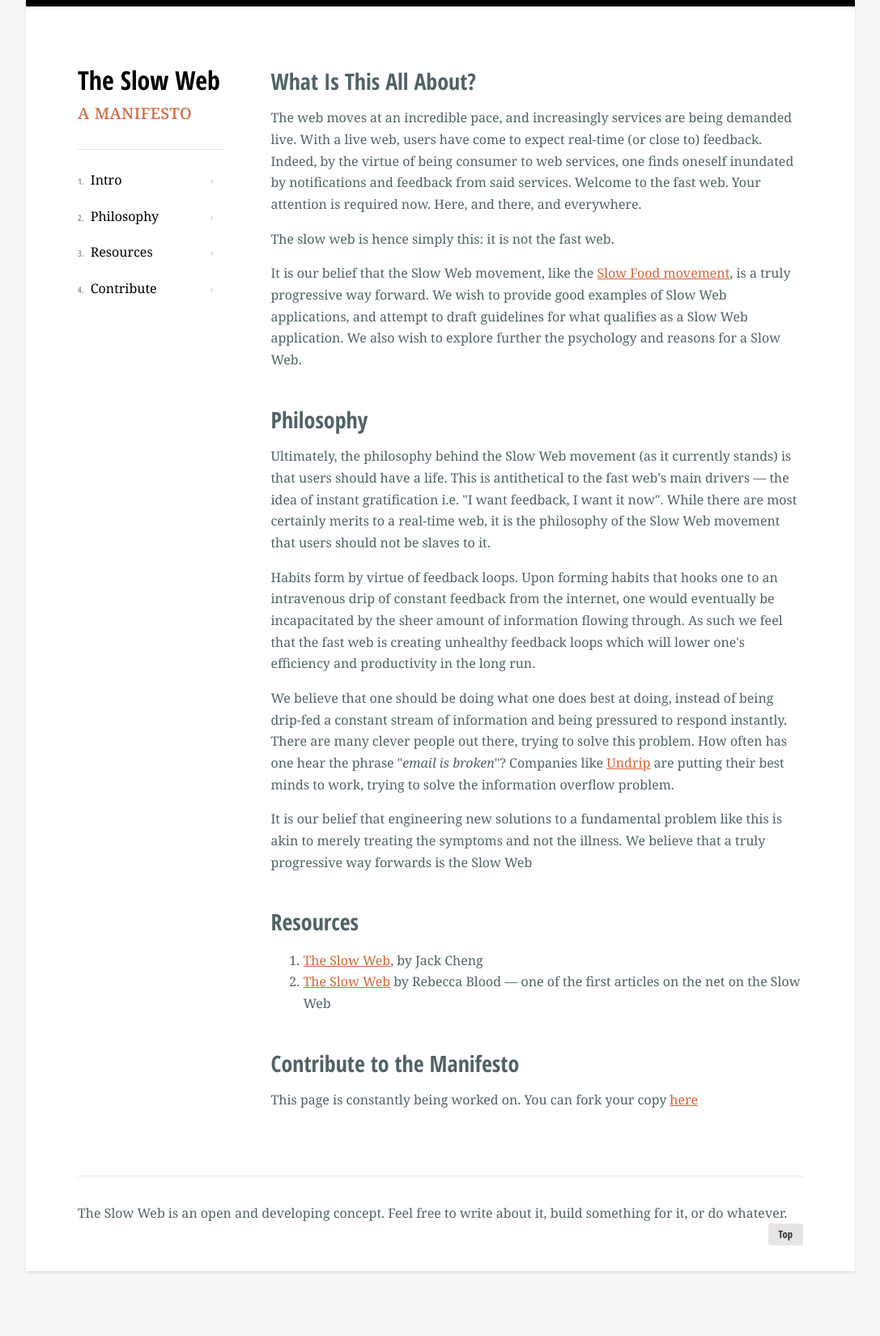
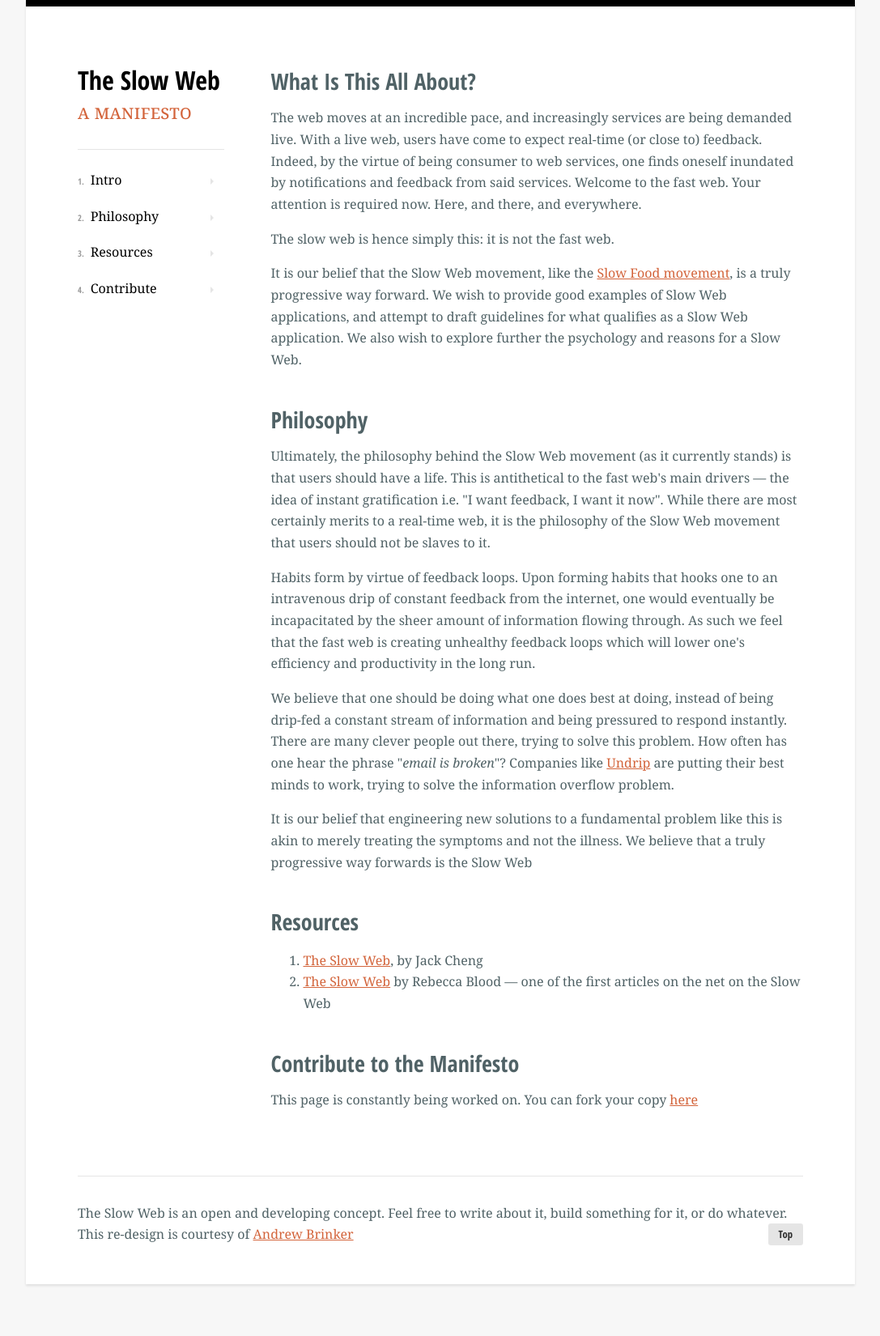
Before and after one commit to chewxy/the-slow-web, a Jekyll site: the page built from index.html, in a window 1280 px wide. Shown: the whole page at 81% size, without its empty margins (96-1183 px from the left). Built offline with Jekyll 4.4.1, drawn with Linux system fonts in a browser that asks for light colours; nearby versions of some CDN libraries; some web fonts are replaced.

Commit message:
Updated Index to have the correct attribution to Andrew Brinker

```diff
--- a/index.html
+++ b/index.html
@@ -58,5 +58,5 @@ keyword: index
     </main> <!-- /.content -->
 
     <footer class='footer'>
-        <p>The Slow Web is an open and developing concept. Feel free to write about it, build something for it, or do whatever. <a class='right button' href='#top'>Top</a></p>
+        <p>The Slow Web is an open and developing concept. Feel free to write about it, build something for it, or do whatever. This re-design is courtesy of <a href="http://andrewbrinker.com" target="_blank">Andrew Brinker</a> <a class='right button' href='#top'>Top</a></p>
     </footer> <!-- /.footer -->
```
